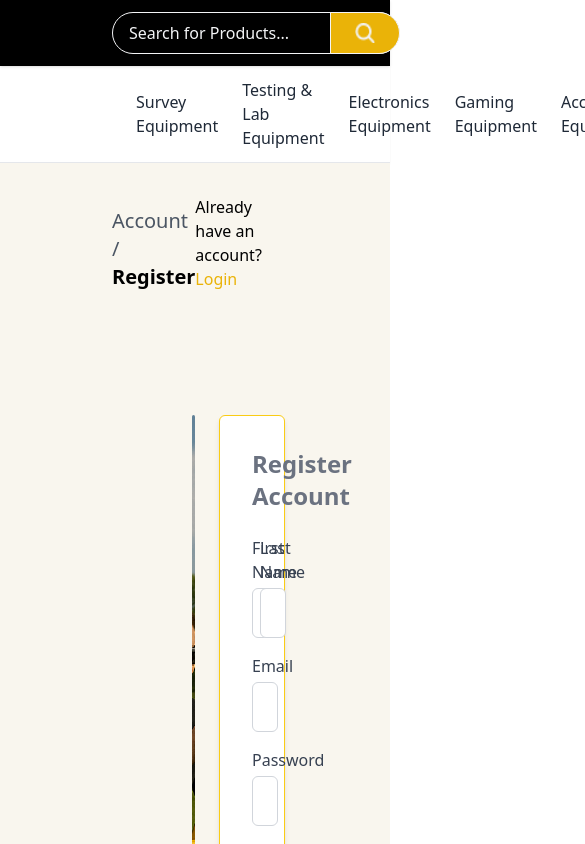
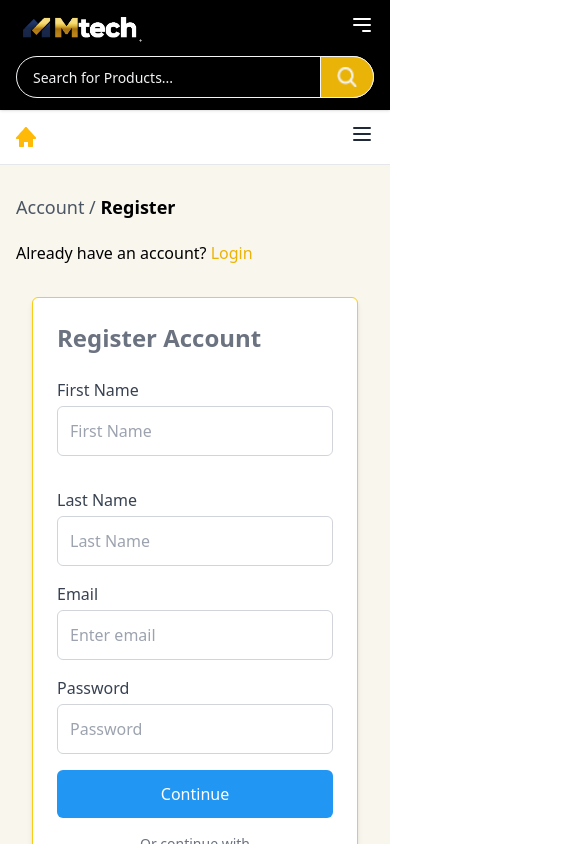
Before and after one commit to Arafat-Bhuiyan/Huss-Project, a React (Vite) app: page /register in a window 390 px wide. Shown: the top 844 px of the page, 585 px wide, since content can reach past the window. Built offline with nearby package versions, Linux system fonts and the light colour scheme.

Commit message:
Navbar, SubNav, Footer responsive done

```diff
--- a/src/components/Navbar.jsx
+++ b/src/components/Navbar.jsx
@@ -20,35 +20,42 @@ const subCategories = [
 export const Navbar = () => {
   const { user } = useContext(UserContext);
   const [showCategories, setShowCategories] = useState(false);
+  const [isMobileMenuOpen, setIsMobileMenuOpen] = useState(false);
   const categoriesRef = useRef(null);
   const navigate = useNavigate();
 
   useEffect(() => {
     const handleClickOutside = (event) => {
-      if (categoriesRef.current && !categoriesRef.current.contains(event.target)) {
+      // Check if the click is outside the categories dropdown or the mobile menu button
+      if (
+        categoriesRef.current &&
+        !categoriesRef.current.contains(event.target)
+      ) {
         setShowCategories(false);
+        // Do not close mobile menu here to allow interaction inside it
       }
     };
 
     document.addEventListener("mousedown", handleClickOutside);
     return () => document.removeEventListener("mousedown", handleClickOutside);
-  }, []);
+  }, [categoriesRef]);
 
   return (
-    <nav className="flex items-center justify-between px-28 py-3 bg-black text-white shadow relative">
-      {/* Left: Brand */}
-      <div className="flex-1">
+    <header className="bg-black text-white shadow relative" ref={categoriesRef}>
+      <nav className="flex items-center justify-between px-4 sm:px-6 lg:px-28 py-3">
+        {/* Left: Brand */}
+        <div className="flex-1 lg:flex">
         <Link to="/" className="transition">
           <img
             src={logo}
             alt="Mtech Logo"
-            className="h-10 w-auto" // Adjust height and width as needed
+            className="h-8 sm:h-10 w-auto"
           />
         </Link>
       </div>
 
       {/* Center: Search Bar */}
-      <div className="flex-2 flex justify-center">
+      <div className="hidden lg:flex flex-1 justify-center px-4">
         <div className="relative w-72 md:w-96 flex items-center">
           <span className="absolute right-0 h-full flex items-center">
             <span className="bg-yellow-500 rounded-r-full px-6 py-[10px] border border-gray-100 flex items-center">
@@ -64,7 +71,7 @@ export const Navbar = () => {
       </div>
 
       {/* Right: Nav Links */}
-      <div className="flex-1 flex justify-end items-center gap-6 relative">
+      <div className="hidden lg:flex flex-1 justify-end items-center gap-6">
         {/* Save */}
         <div onClick={() => navigate("/wishlist")} className="flex items-center gap-2">
           <div>
@@ -78,11 +85,11 @@ export const Navbar = () => {
           </NavLink>
         </div>
         {/* Categories Dropdown */}
-        <div className="flex items-center gap-2">
+        <div className="flex items-center gap-2 relative">
           <div>
             <img src={categoryIcon} alt="" className="pt-1" />
           </div>
-          <div className="relative" ref={categoriesRef}>
+          <div>
             <button
               className="text-white font-medium text-xl hover:text-yellow-500 transition"
               onClick={() => setShowCategories((prev) => !prev)}
@@ -164,6 +171,124 @@ export const Navbar = () => {
           </div>
         )}
       </div>
-    </nav>
+
+        {/* Mobile Menu Button */}
+        <div className="lg:hidden">
+          <button
+            onClick={() => setIsMobileMenuOpen(!isMobileMenuOpen)}
+            className="focus:outline-none"
+            aria-label="Toggle menu"
+          >
+            <svg
+              className="w-6 h-6"
+              fill="none"
+              stroke="currentColor"
+              viewBox="0 0 24 24"
+              xmlns="http://www.w3.org/2000/svg"
+            >
+              <path
+                strokeLinecap="round"
+                strokeLinejoin="round"
+                strokeWidth="2"
+                d={
+                  isMobileMenuOpen
+                    ? "M6 18L18 6M6 6l12 12"
+                    : "M4 6h16M4 12h16m-7 6h7"
+                }
+              ></path>
+            </svg>
+          </button>
+        </div>
+      </nav>
+
+      {/* Mobile Search Bar */}
+      <div className="lg:hidden px-4 sm:px-6 pb-3">
+        <div className="relative w-full flex items-center">
+          <span className="absolute right-0 h-full flex items-center">
+            <span className="bg-yellow-500 rounded-r-full px-4 py-[10px] border border-gray-100 flex items-center">
+              <img src={searchIcon} alt="Search" className="w-5 h-5" />
+            </span>
+          </span>
+          <input
+            type="text"
+            placeholder="Search for Products..."
+            className="w-full px-4 py-2 rounded-full placeholder:text-sm placeholder:font-normal placeholder:text-gray-100 border border-gray-100 bg-black focus:outline-none focus:ring-2 focus:ring-gray-300 transition"
+          />
+        </div>
+      </div>
+
+      {/* Mobile Menu */}
+      {isMobileMenuOpen && (
+        <div className="lg:hidden absolute top-full left-0 w-full bg-black bg-opacity-95 z-40">
+          <div className="flex flex-col p-4 gap-4 text-lg">
+            {/* Wishlist */}
+            <NavLink
+              to="/wishlist"
+              className="flex items-center gap-3 hover:text-yellow-500"
+              onClick={() => setIsMobileMenuOpen(false)}
+            >
+              <img src={heartIcon} alt="Wishlist" className="w-5 h-5" />
+              <span>Wishlist</span>
+            </NavLink>
+
+            {/* Categories */}
+            <div>
+              <div
+                className="flex items-center justify-between gap-3 cursor-pointer"
+                onClick={() => setShowCategories(!showCategories)}
+              >
+                <div className="flex items-center gap-3">
+                  <img src={categoryIcon} alt="Categories" className="w-5 h-5" />
+                  <span>Categories</span>
+                </div>
+                <svg
+                  className={`w-5 h-5 transform transition-transform ${
+                    showCategories ? "rotate-180" : ""
+                  }`}
+                  fill="currentColor"
+                  viewBox="0 0 20 20"
+                >
+                  <path
+                    fillRule="evenodd"
+                    d="M5.293 7.293a1 1 0 011.414 0L10 10.586l3.293-3.293a1 1 0 111.414 1.414l-4 4a1 1 0 01-1.414 0l-4-4a1 1 0 010-1.414z"
+                    clipRule="evenodd"
+                  />
+                </svg>
+              </div>
+              {showCategories && (
+                <ul className="pl-8 pt-2 space-y-2 text-base">
+                  {subCategories.map((cat) => (
+                    <li
+                      key={cat}
+                      className="hover:text-yellow-500 cursor-pointer"
+                      onClick={() => setIsMobileMenuOpen(false)}
+                    >
+                      {cat}
+                    </li>
+                  ))}
+                </ul>
+              )}
+            </div>
+
+            {/* Cart */}
+            <NavLink
+              to="/add-to-cart"
+              className="flex items-center gap-3 hover:text-yellow-500"
+              onClick={() => setIsMobileMenuOpen(false)}
+            >
+              <img src={cartIcon} alt="Cart" className="w-5 h-5" />
+              <span>Cart</span>
+            </NavLink>
+
+            {/* Account */}
+            {/* You can add the same user logic here if needed */}
+            <NavLink to="/login" className="flex items-center gap-3 hover:text-yellow-500" onClick={() => setIsMobileMenuOpen(false)}>
+              <img src={accountIcon} alt="Account" className="w-5 h-5" />
+              <span>Account</span>
+            </NavLink>
+          </div>
+        </div>
+      )}
+    </header>
   );
 };
--- a/src/components/SubNav.jsx
+++ b/src/components/SubNav.jsx
@@ -28,7 +28,8 @@ const subNavItems = [
 
 const SubNavBar = () => {
   const [openIndex, setOpenIndex] = useState(null);
-  const dropdownRef = useRef(null);
+  const [isMobileMenuOpen, setIsMobileMenuOpen] = useState(false);
+  const navRef = useRef(null);
 
   const handleClick = (index) => {
     setOpenIndex((prev) => (prev === index ? null : index)); // toggle same index
@@ -36,8 +37,9 @@ const SubNavBar = () => {
 
   useEffect(() => {
     const handleClickOutside = (event) => {
-      if (dropdownRef.current && !dropdownRef.current.contains(event.target)) {
+      if (navRef.current && !navRef.current.contains(event.target)) {
         setOpenIndex(null);
+        setIsMobileMenuOpen(false);
       }
     };
 
@@ -45,21 +47,20 @@ const SubNavBar = () => {
     return () => {
       document.removeEventListener("mousedown", handleClickOutside);
     };
-  }, []);
+  }, [navRef]);
 
   return (
-    <div className="bg-white shadow-sm border-b">
-      <div className="mx-auto flex items-center gap-6 px-28 py-3 relative">
+    <nav className="bg-white shadow-sm border-b" ref={navRef}>
+      <div className="mx-auto flex items-center justify-between gap-6 px-4 sm:px-6 md:px-12 lg:px-28 py-3 relative">
         {/* Home */}
-        <div className="flex items-center text-base font-medium text-gray-800 cursor-pointer">
-          <Link to="/">
+        <Link to="/" className="flex-shrink-0">
           <img src={HomeIcon} alt="Home" className="w-5 h-5" />
         </Link>
-        </div>
 
-        {/* Other Menu Items */}
+        {/* Desktop Menu Items */}
+        <div className="hidden md:flex items-center gap-6">
           {subNavItems.map((item, index) => (
-          <div key={index} className="relative" ref={openIndex === index ? dropdownRef : null}>
+            <div key={index} className="relative">
               <div
                 className="text-[16px] font-medium text-gray-800 cursor-pointer hover:text-yellow-500 transition"
                 onClick={() => handleClick(index)}
@@ -67,7 +68,7 @@ const SubNavBar = () => {
                 {item.name}
               </div>
 
-            {/* Dropdown (only if clicked) */}
+              {/* Desktop Dropdown */}
               {openIndex === index && (
                 <div className="absolute left-1/2 transform -translate-x-1/2 mt-2 w-64 shadow-lg z-50">
                   <div className="bg-black text-white px-4 py-2 rounded-t text-start">
@@ -75,19 +76,17 @@ const SubNavBar = () => {
                   </div>
                   <ul className="bg-white rounded-b">
                     {item.subCategories.map((sub, i) => (
-                    <div
+                      <li
+                        key={i}
                         className="flex items-center justify-between px-4 py-2 hover:bg-gray-100 text-gray-800 cursor-pointer"
-                      key={i}
                       >
-                      <li className="w-full list-none">{sub}</li>
-                      <div>
+                        <span className="w-full">{sub}</span>
                         <img
                           src={goArrow}
                           alt="Go Arrow"
-                          className="mr-2 w-3 h-3"
+                          className="ml-2 w-3 h-3"
                         />
-                      </div>
-                    </div>
+                      </li>
                     ))}
                   </ul>
                 </div>
@@ -95,7 +94,79 @@ const SubNavBar = () => {
             </div>
           ))}
         </div>
+
+        {/* Mobile Menu Button */}
+        <div className="md:hidden">
+          <button
+            onClick={() => setIsMobileMenuOpen(!isMobileMenuOpen)}
+            className="text-gray-800 focus:outline-none"
+            aria-label="Toggle menu"
+          >
+            <svg
+              className="w-6 h-6"
+              fill="none"
+              stroke="currentColor"
+              viewBox="0 0 24 24"
+              xmlns="http://www.w3.org/2000/svg"
+            >
+              <path
+                strokeLinecap="round"
+                strokeLinejoin="round"
+                strokeWidth="2"
+                d={
+                  isMobileMenuOpen
+                    ? "M6 18L18 6M6 6l12 12"
+                    : "M4 6h16M4 12h16M4 18h16"
+                }
+              ></path>
+            </svg>
+          </button>
         </div>
+      </div>
+
+      {/* Mobile Menu */}
+      {isMobileMenuOpen && (
+        <div className="md:hidden bg-white border-t">
+          <ul className="flex flex-col p-4">
+            {subNavItems.map((item, index) => (
+              <li key={index} className="border-b last:border-b-0">
+                <div
+                  className="flex justify-between items-center py-3 text-[16px] font-medium text-gray-800 cursor-pointer"
+                  onClick={() => handleClick(index)}
+                >
+                  <span>{item.name}</span>
+                  <svg
+                    className={`w-4 h-4 transform transition-transform ${
+                      openIndex === index ? "rotate-180" : ""
+                    }`}
+                    fill="currentColor"
+                    viewBox="0 0 20 20"
+                  >
+                    <path
+                      fillRule="evenodd"
+                      d="M5.293 7.293a1 1 0 011.414 0L10 10.586l3.293-3.293a1 1 0 111.414 1.414l-4 4a1 1 0 01-1.414 0l-4-4a1 1 0 010-1.414z"
+                      clipRule="evenodd"
+                    />
+                  </svg>
+                </div>
+                {openIndex === index && (
+                  <ul className="pl-4 pb-3">
+                    {item.subCategories.map((sub, i) => (
+                      <li
+                        key={i}
+                        className="py-2 text-gray-600 hover:text-black cursor-pointer"
+                      >
+                        {sub}
+                      </li>
+                    ))}
+                  </ul>
+                )}
+              </li>
+            ))}
+          </ul>
+        </div>
+      )}
+    </nav>
   );
 };
 
--- a/src/pages/Register.jsx
+++ b/src/pages/Register.jsx
@@ -37,38 +37,40 @@ const Register = () => {
   };
 
   return (
-    <div className=" bg-[#f9f6ee] px-28">
-      <div className="flex justify-between py-8">
+    <div className="bg-[#f9f6ee] px-4 sm:px-8 md:px-16 lg:px-28">
+      <div className="flex flex-col sm:flex-row sm:justify-between sm:items-center gap-2 py-4 sm:py-8">
         {/* Breadcrumb */}
         <div className="bg-[#f9f6ee] py-3 text-left text-sm text-black font-medium">
-          <span className="text-gray-600 font-medium text-xl">Account / </span>
-          <span className="text-black font-bold text-xl">Register</span>
+          <span className="text-gray-600 font-medium text-lg sm:text-xl">
+            Account /{" "}
+          </span>
+          <span className="text-black font-bold text-lg sm:text-xl">Register</span>
         </div>
 
         <p className="text-base font-normal">
           Already have an account?{" "}
-          <span className="text-yellow-500">
+          <span className="text-yellow-500 hover:underline">
             <Link to="/login">Login</Link>
           </span>
         </p>
       </div>
       <div className="flex justify-center items-center">
-        <div className="flex max-w-6xl w-full p-20 h-full gap-6">
+        <div className="flex flex-col lg:flex-row max-w-6xl w-full p-4 md:p-12 lg:p-16 h-full gap-8">
           {/* Left side: Background image */}
           <img
             src={reg_side_img}
             alt="Register side image"
-            className="w-1/2 h-auto object-cover rounded-lg"
+            className="hidden lg:block lg:w-1/2 h-auto object-cover rounded-lg self-center"
           />
 
           {/* Right side: Registration form */}
-          <div className="w-1/2 h-auto border border-yellow-400 rounded-md p-8 bg-white shadow-md flex flex-col justify-between">
+          <div className="w-full lg:w-1/2 h-auto border border-yellow-400 rounded-md p-6 sm:p-8 bg-white shadow-md flex flex-col justify-between">
             <h2 className="text-2xl font-semibold text-gray-500 mb-6">
               Register Account
             </h2>
             <form onSubmit={handleSubmit} className="flex flex-col">
-              <div className="flex gap-2">
-                <div className="mb-4 w-1/2">
+              <div className="flex flex-col sm:flex-row gap-4">
+                <div className="mb-4 w-full sm:w-1/2">
                   <label className="block text-base font-medium mb-1 text-gray-700">
                     First Name
                   </label>
@@ -83,7 +85,7 @@ const Register = () => {
                   />
                 </div>
 
-                <div className="mb-4 w-1/2">
+                <div className="mb-4 w-full sm:w-1/2">
                   <label className="block text-base font-medium mb-1 text-gray-700">
                     Last Name
                   </label>
```
Also changed, not shown: src/components/Footer.jsx (+5 -5 lines). Lines whose indentation alone changed are shown as unchanged.
